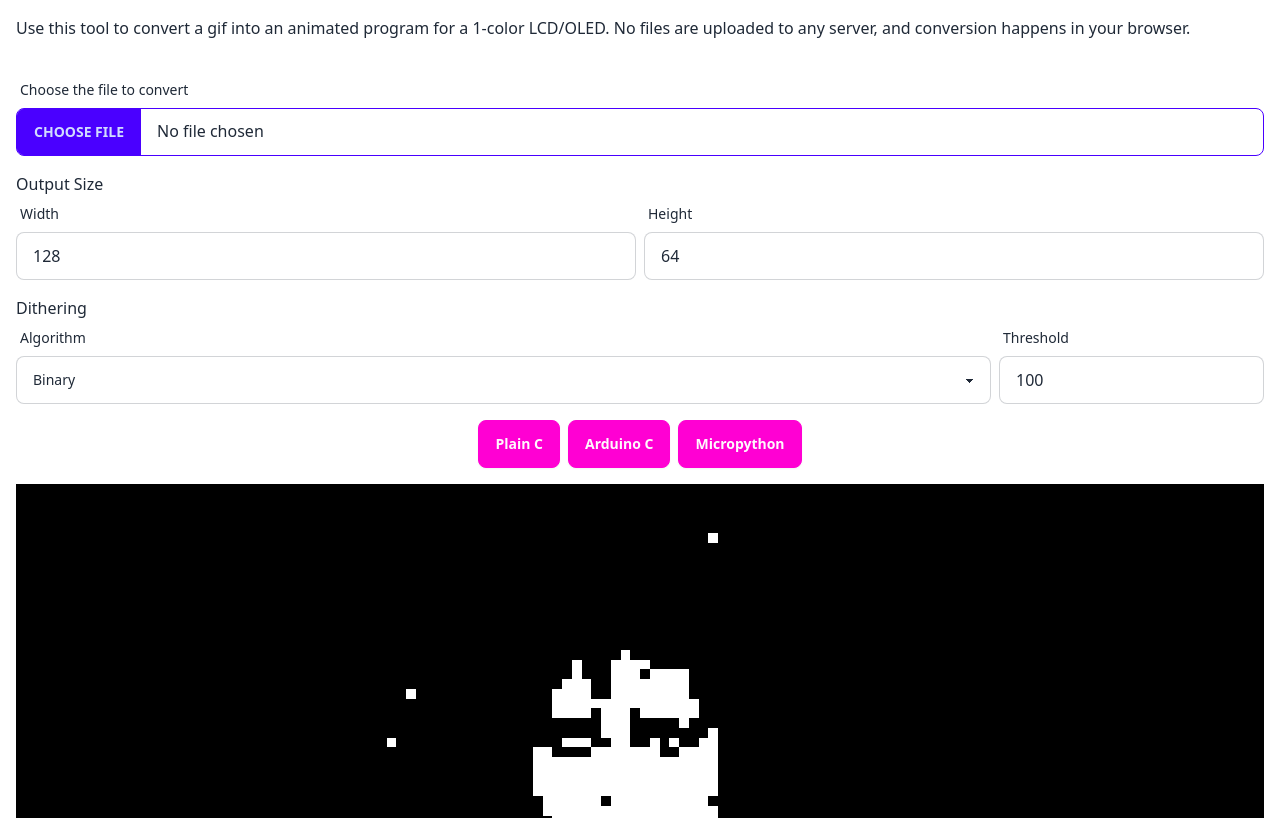
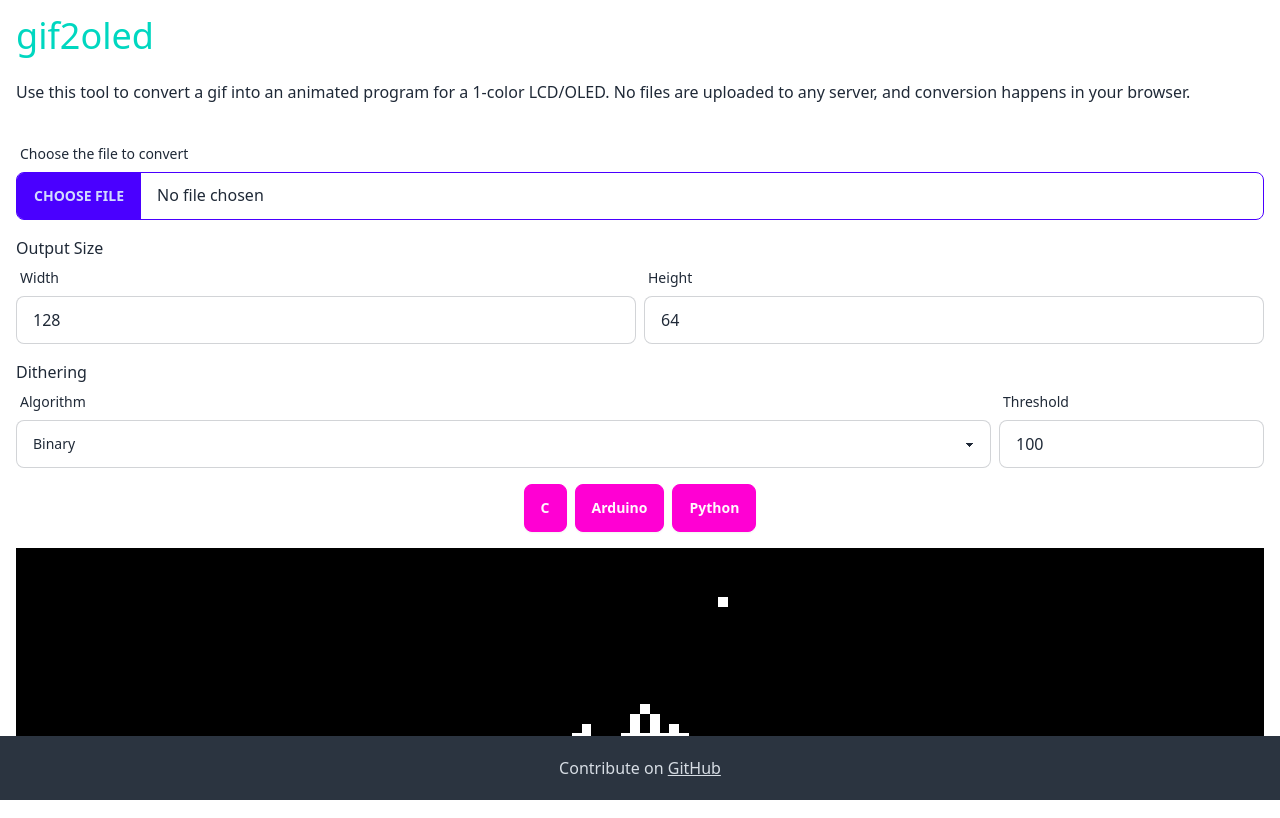
Before and after one commit to konsumer/gif2oled, a React (Vite) app: page / in a window 1280 px wide. Shown: the top 818 px of the page. Built offline with nearby package versions, Linux system fonts and the light colour scheme.

Commit message:
improve ui

```diff
--- a/src/App.jsx
+++ b/src/App.jsx
@@ -104,7 +104,11 @@
   }
 
   return (
-    <div className="p-4">
+    <div className="h-screen flex flex-col">
+      <header className='p-4 h-16 flex'>
+        <h1 className='text-4xl text-accent grow'>gif2oled</h1>
+      </header>
+      <main className="p-4 grow overflow-y-auto">
         <p className='mb-8'>Use this tool to convert a gif into an animated program for a 1-color LCD/OLED. No files are uploaded to any server, and conversion happens in your browser.</p>
 
         <label className="form-control w-full">
@@ -156,12 +160,23 @@
         </div>
 
         <div className="flex flex-row gap-2 mt-4 justify-center">
-        <button onClick={generateC} className="btn btn-secondary">Plain C</button>
-        <button onClick={generateArduino} className="btn btn-secondary">Arduino C</button>
-        <button onClick={generatePython} className="btn btn-secondary">Micropython</button>
+          <button onClick={generateC} className="btn btn-secondary">C</button>
+          <button onClick={generateArduino} className="btn btn-secondary">Arduino</button>
+          <button onClick={generatePython} className="btn btn-secondary">Python</button>
         </div>
 
         <canvas ref={r} width={width} height={height} className='w-full mt-4'></canvas>
+
+      </main>
+
+      <footer className='p-5 text-center bg-neutral text-neutral-content'>
+        <p>
+          Contribute on{' '}
+          <a className='underline' target='_new' href='https://github.com/konsumer/gif2oled'>
+            GitHub
+          </a>
+        </p>
+      </footer>
     </div>
   )
 }
```
Also changed, not shown: 1 other file (tests, documents, lock files or other folders). Lines whose indentation alone changed are shown as unchanged.
